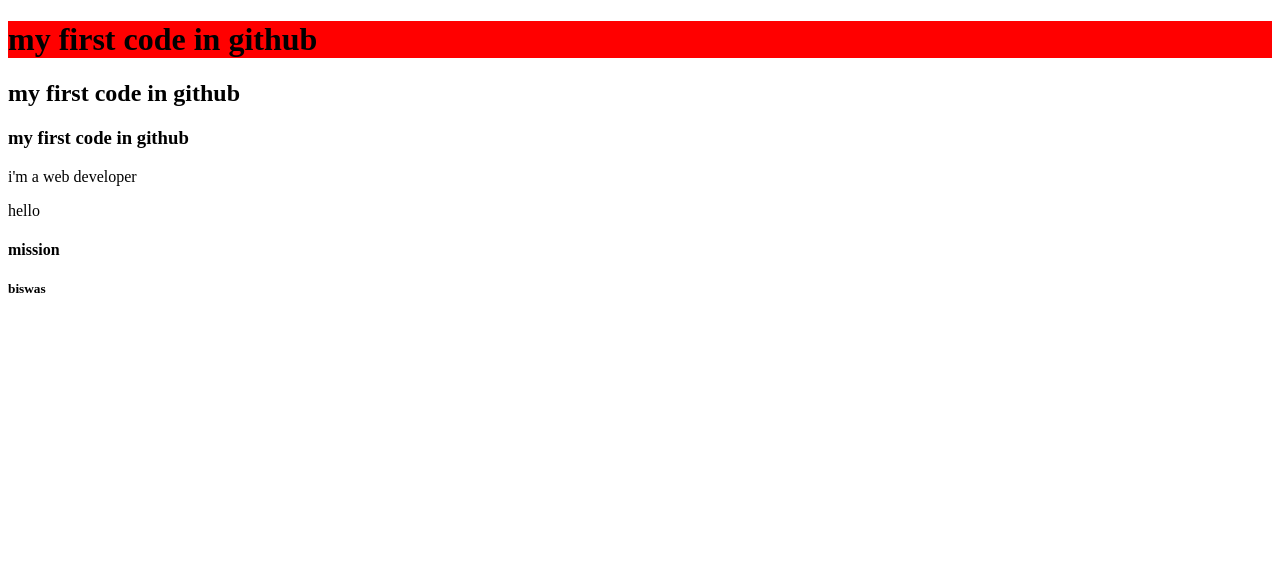
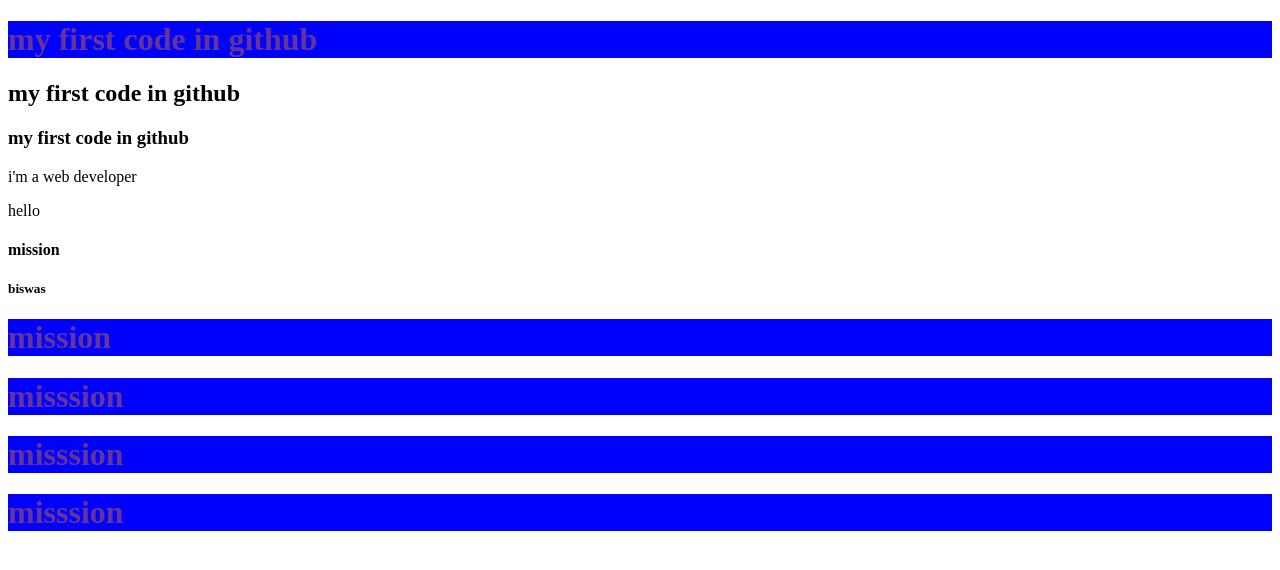
Before and after one commit to missionbiswas/my-new-repo, a plain HTML site: page index.html in a window 1280 px wide. Drawn offline with Linux system fonts and the light colour scheme.

Commit message:
my commit

```diff
--- a/index.html
+++ b/index.html
@@ -17,6 +17,10 @@
     <p>hello</p>
     <h4>mission</h4>
     <h5>biswas</h5>
+    <h1>mission</h1>
+    <h1>misssion</h1>
+    <h1>misssion</h1>
+    <h1>misssion</h1>
 </body>
 
 </html>
--- a/style.css
+++ b/style.css
@@ -1,3 +1,8 @@
 h1 {
     background-color: red;
 }
+
+h1 {
+    background-color: blue;
+    color: rebeccapurple;
+}
```
